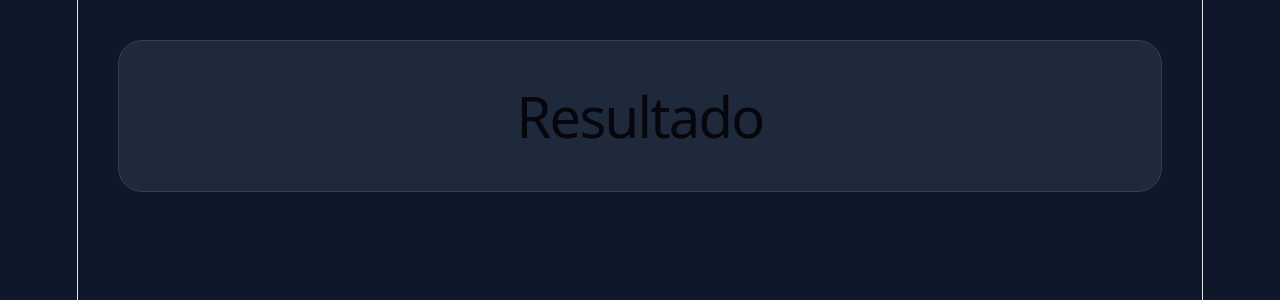
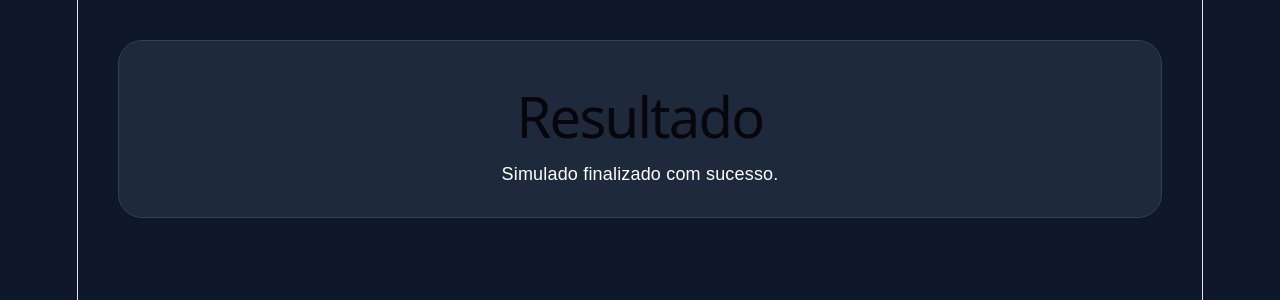
Before and after one commit to diego-penha/EstudoAI, a React app in the folder frontend/: page /resultado in a window 1280 px wide. Shown: the top 300 px of the page. Built offline with nearby package versions, Linux system fonts and the light colour scheme; the HTML template or start-up script is replaced by a standard one.

Commit message:
Fluxo completo até tela de resultado

```diff
--- a/frontend/src/pages/Resultado.jsx
+++ b/frontend/src/pages/Resultado.jsx
@@ -1,4 +1,9 @@
+import {
+  useNavigate
+} from "react-router-dom";
+
 export default function Resultado() {
+
 
   return (
     <div className="page">
@@ -11,6 +16,10 @@ export default function Resultado() {
             Resultado
           </h1>
 
+          <p>
+            Simulado finalizado com sucesso.
+          </p>
+
         </div>
 
       </div>
--- a/frontend/src/pages/Simulado.jsx
+++ b/frontend/src/pages/Simulado.jsx
@@ -1,8 +1,11 @@
 import { useState } from "react";
+
+import { useNavigate } from "react-router-dom";
 
 import {
   obterQuestoes
 } from "../services/simuladoStore";
+
 
 export default function Simulado() {
 
@@ -15,6 +18,9 @@ export default function Simulado() {
   const [respostas,
    setRespostas] =
     useState({});
+
+    const navigate =
+  useNavigate();
 
   if (
     questoes.length === 0
@@ -56,9 +62,9 @@ export default function Simulado() {
 
   } else {
 
-    alert(
-      "Simulado finalizado!"
-    );
+    navigate(
+  "/resultado"
+);
 
   }
 
```
